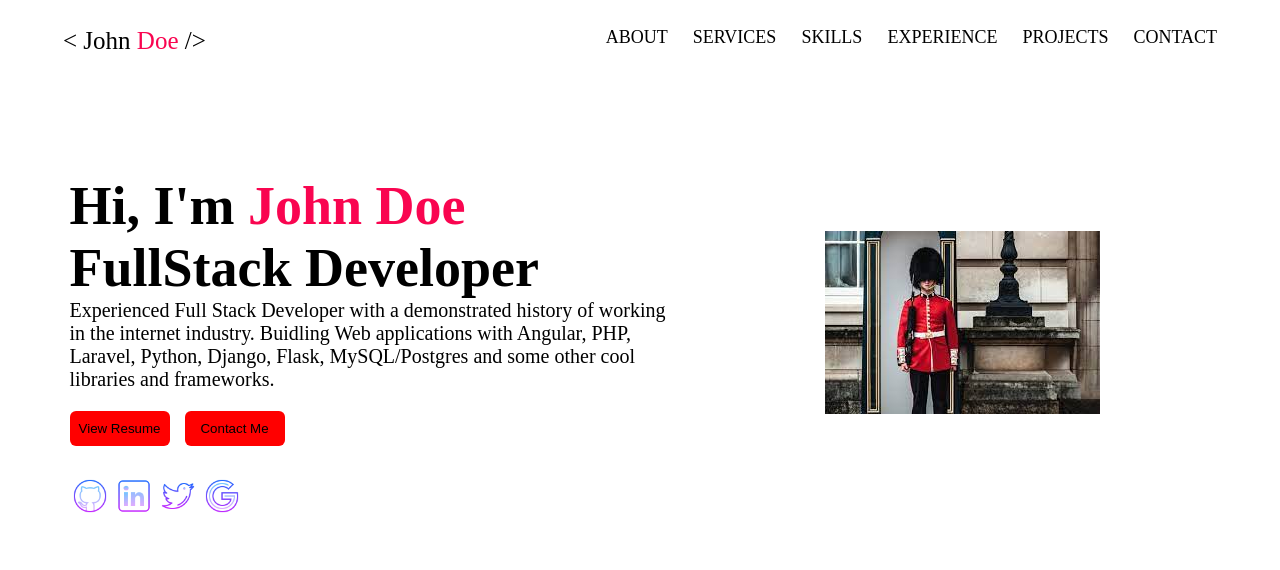
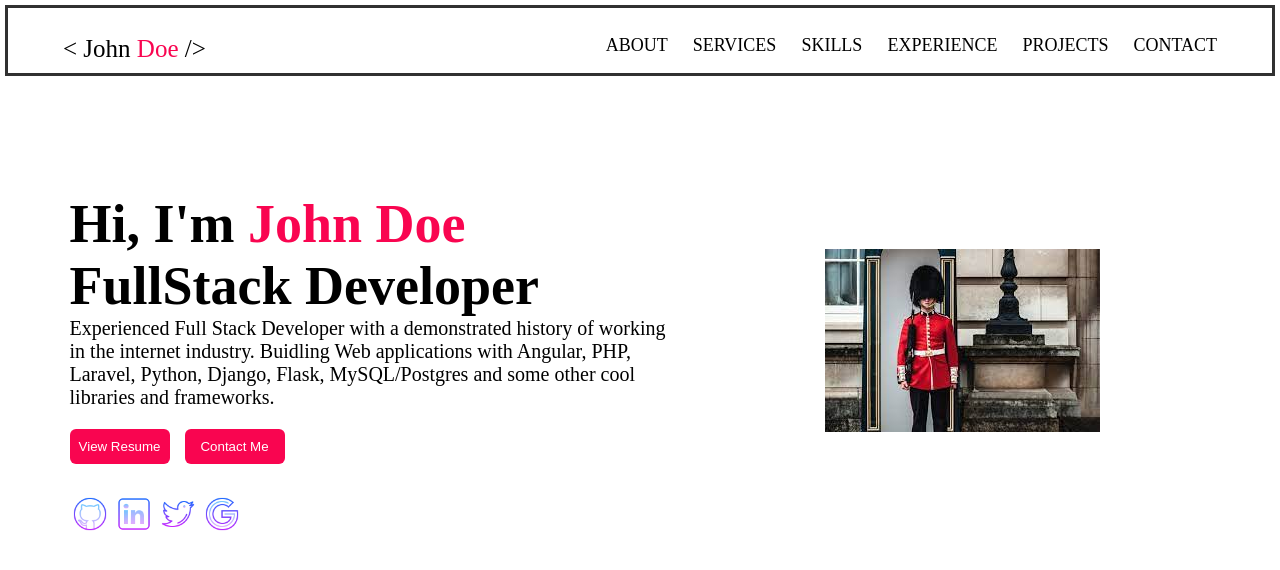
Before and after one commit to Prodigysec/Simple-Landing-Page, a plain HTML site: page index.html in a window 1280 px wide. Drawn offline with Linux system fonts and the light colour scheme.

Commit message:
Update styles

```diff
--- a/css/style.css
+++ b/css/style.css
@@ -1,6 +1,6 @@
 body {
-    margin: 0;
-    padding: 0;
+    margin: 1;
+    padding: 1;
 }
 
 #landing-page {
@@ -11,9 +11,10 @@ body {
 
 #header {
     display: flex;
-    /* align-items: center; */
+    box-shadow: rgba(0, 0, 0, 0.16) 0px 0px 4px, rgb(51, 51, 51) 0px 0px 0px 3px;
     justify-content: center;
     padding-top: 27px;
+    padding-bottom: 10px;
     gap: 400px;
 
 }
@@ -58,9 +59,12 @@ span {
     margin-top: 0;
 }
 
+button {
+    color: white;
+}
 
 #content button:first-of-type {
-    background-color: red;
+    background-color: #F90550;
     border-radius: 6px;
     border: none;
     height: 35px;
@@ -68,7 +72,7 @@ span {
 }
 
 #content button:last-of-type {
-    background-color: red;
+    background-color: #F90550;
     border-radius: 6px;
     border: none;
     margin-left: 11px;
```
